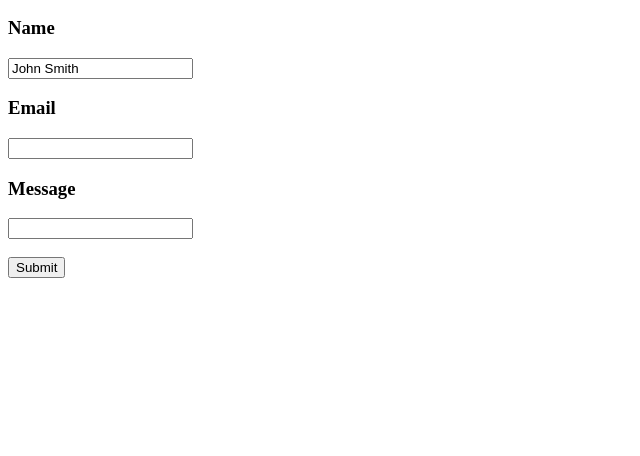
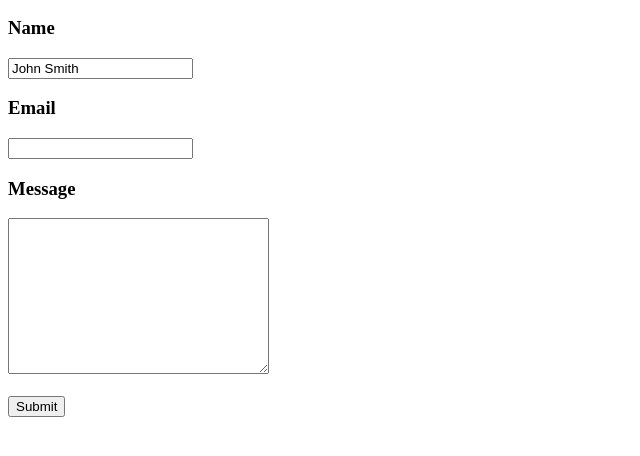
Before and after one commit to kbrooks353/Basic-Repository, a plain HTML site: page contact.html in a window 1280 px wide. Shown: the part 110-566 px from the top of the page, without its empty margins (0-640 px from the left). Drawn offline with Linux system fonts and the light colour scheme.

Commit message:
changed message box to textarea tag

```diff
--- a/contact.html
+++ b/contact.html
@@ -23,10 +23,10 @@
     <form action="">
         <input type="email" name="Email" id="enterEmail">
     </form>
-    <!--change size of text box for message-->
+
     <h3>Message</h3>
     <form action="">
-        <input type="text" name="Message" id="enterMessage">
+        <textarea name="message" id="enterMessage" cols="30" rows="10"></textarea>
     </form>
     <br>
     <input type="submit" value="Submit" id="mySubmit">
```
